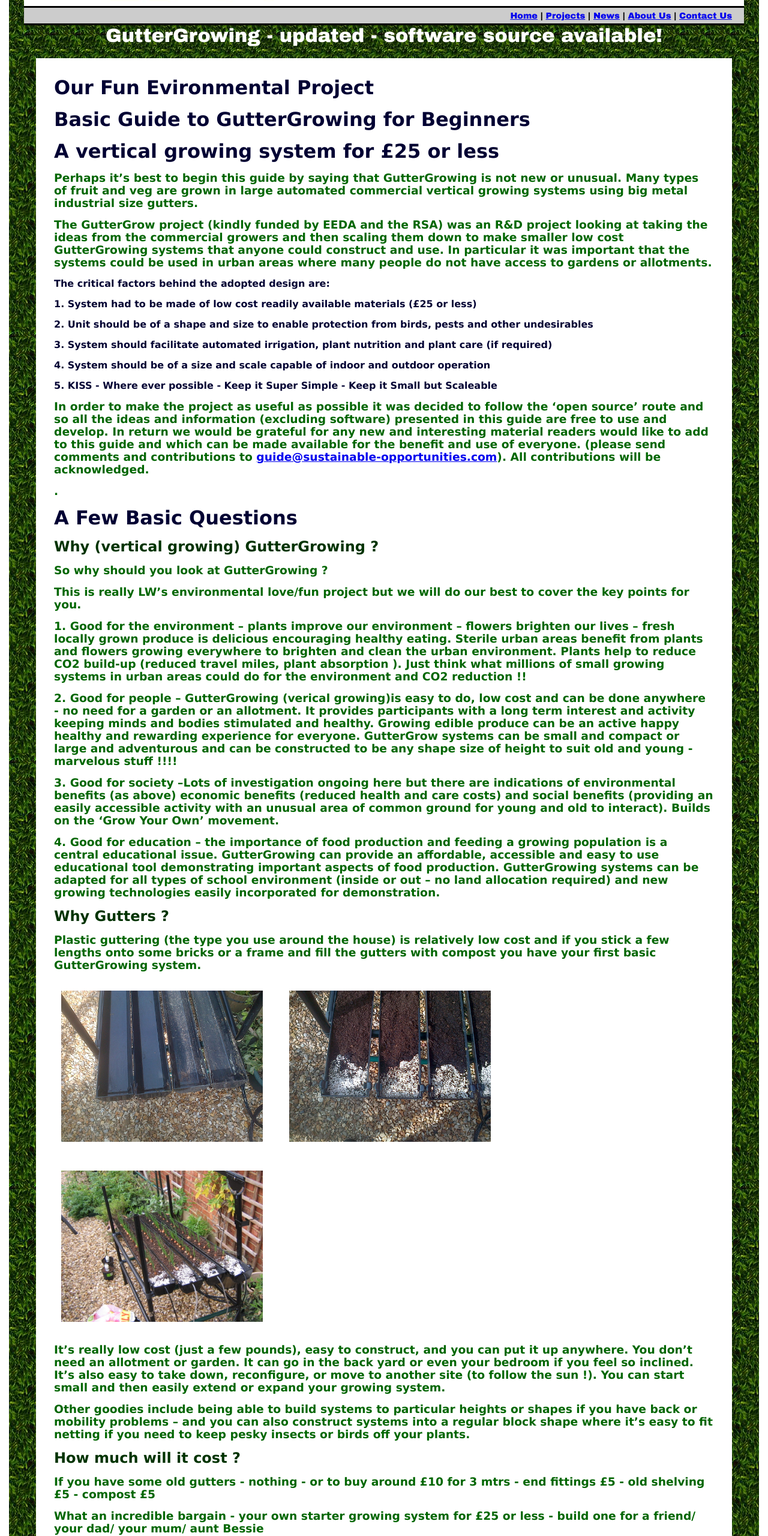
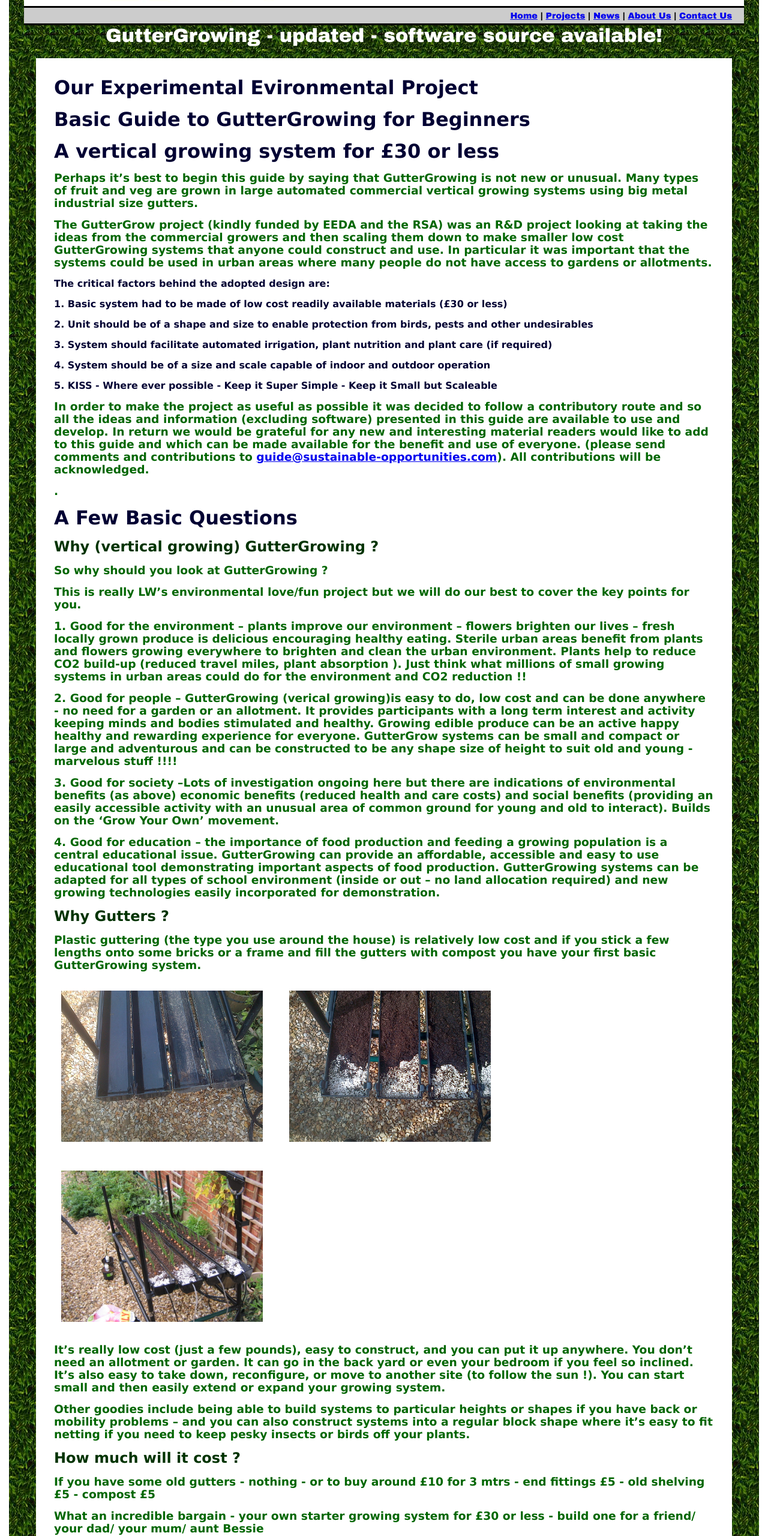
Before and after one commit to manstey/2019WebSite, a plain HTML site: page diy.html in a window 1280 px wide. Shown: the part 180-2740 px from the top of the page at 60% size. Drawn offline with Linux system fonts and the light colour scheme.

Commit message:
diy update

```diff
--- a/diy.html
+++ b/diy.html
@@ -58,19 +58,19 @@
 
         <div class="item4">
 		<div class="worddoc">
-		  <h1 >Our Fun Evironmental Project</h1>
+		  <h1 >Our Experimental Evironmental Project</h1>
 		  <h1 >Basic Guide to GutterGrowing for Beginners</h1>
-                <h1 >A vertical growing system for £25 or less</h1>
+                <h1 >A vertical growing system for £30 or less</h1>
                 <h3 >Perhaps it’s best to begin this guide by saying that GutterGrowing is not new or unusual. Many types of fruit and veg are grown in large automated commercial vertical growing systems using big metal industrial size gutters. </h3>
 
                 <h3 >The GutterGrow project (kindly funded by EEDA and the RSA) was an R&D project looking at taking the ideas from the commercial growers and then scaling them down to make smaller low cost GutterGrowing systems that anyone could construct and use. In particular it was important that the systems could be used in urban areas where many people do not have access to gardens or allotments.</h3>
                 <p >The critical factors behind the adopted design are:</p>
-                <p >1. System had to be made of low cost readily available materials (£25 or less)                </p>
+                <p >1. Basic system had to be made of low cost readily available materials (£30 or less)                </p>
                 <p >2. Unit should be of a shape and size to enable protection from birds, pests and other undesirables</p>
                 <p >3. System should facilitate automated irrigation, plant nutrition and plant care (if required)</p>
                 <p>4. System should be of a size and scale capable of indoor and outdoor operation</p>
                 <p>5. KISS - Where ever possible - Keep it Super Simple - Keep it Small but Scaleable</p>
-                <h3 > In order to make the project as useful as possible it was decided to follow the ‘open source’ route and so all the ideas and information (excluding software) presented in this guide are free to use and develop. In return we would be grateful for any new and interesting material readers would like to add to this guide and which can be made available for the benefit and use of everyone. (please send comments and contributions to <a href="mailto:guide@sustainable-opportunities.com">guide@sustainable-opportunities.com</a>). All contributions will be acknowledged.</h3>
+                <h3 > In order to make the project as useful as possible it was decided to follow a contributory route and so all the ideas and information (excluding software) presented in this guide are available to use and develop. In return we would be grateful for any new and interesting material readers would like to add to this guide and which can be made available for the benefit and use of everyone. (please send comments and contributions to <a href="mailto:guide@sustainable-opportunities.com">guide@sustainable-opportunities.com</a>). All contributions will be acknowledged.</h3>
                 <h3 >.</h3>
                 <h1 ><strong>A Few Basic Questions
                     </strong></h1>
@@ -92,7 +92,7 @@
                 <h3 >Other goodies include being able to build systems to particular heights or shapes if you have back or mobility problems – and you can also construct systems into a regular block shape where it’s easy to fit netting if you need to keep pesky insects or birds off your plants.</h3>
                 <h2 >How much will it cost ?</h2>
                 <h3 >If you have some old gutters - nothing - or to buy around £10 for 3 mtrs - end fittings £5 - old shelving £5 - compost £5</h3>
-                <h3 >What an incredible bargain - your own starter growing system for <strong>£25</strong> or less - build one for a friend/ your dad/ your mum/ aunt Bessie</h3>
+                <h3 >What an incredible bargain - your own starter growing system for <strong>£30</strong> or less - build one for a friend/ your dad/ your mum/ aunt Bessie</h3>
                 <h2 >What about food and water for the plants ? </h2>
                 <h3 >One of the useful things about household guttering is that it comes with two types of end fittings. One is a sealed end fitting which we can use to introduce liquid into the gutter and the other is a push fit fitting which allows liquid to escape – this is just what we need !!</h3>
                 <p >Black Sealed End Fitting and Push Fit End Fitting</p>
@@ -105,7 +105,9 @@
                 <h2 >Do I need drainage holes down the length of the gutters ? </h2>
                 <h3 ><strong>HINT</strong> - It is best not to drill drainage holes down the length of the gutters. If you do the roots of the plants will go through the holes and you will have problems clearing or cleaning your GutterGrow system. If you don’t drill holes you can also slide a whole row of plants out of a gutter. Some keen gardeners have been using GutterGrow systems to plant out their seeds (keeping them away from pests) and then once the seedlings are established sliding them out in a beautiful straight line into a garden or allotment trench. </h3>
                 <h2 >Is it easy to make an automatic GutterGrowing system ?</h2>
-                <p ><img src="images/Sept2015NIAB 067.JPG" width="500" height="372" alt="niab"> </p>
+                <div align="center">
+                <p ><img src="images/Sept2015NIAB 067.JPG" alt="niab" width="61%" height="66" class="worddoc"> </p>
+                </div>
                 <h3 >A basic low cost GutterGrowing system is simple to set up and will provide a wonderfully interesting growing/gardening experience provided you look after the plants as they grow. They will require regular checks, watering and feeding in the same way as house plants (see important note below).
                     If you yearn for a simpler life we will explain in later parts of this guide how you can automate stages of the GutterGrowing process and show you how to construct a fully automatic GutterGrowing system. You can even get your plants to send you a text message to your phone if they are in distress! </h3>
                 <h2 >What can I Grow ?</h2>
```
Also changed, not shown: diy2.html (+5 -4 lines).
